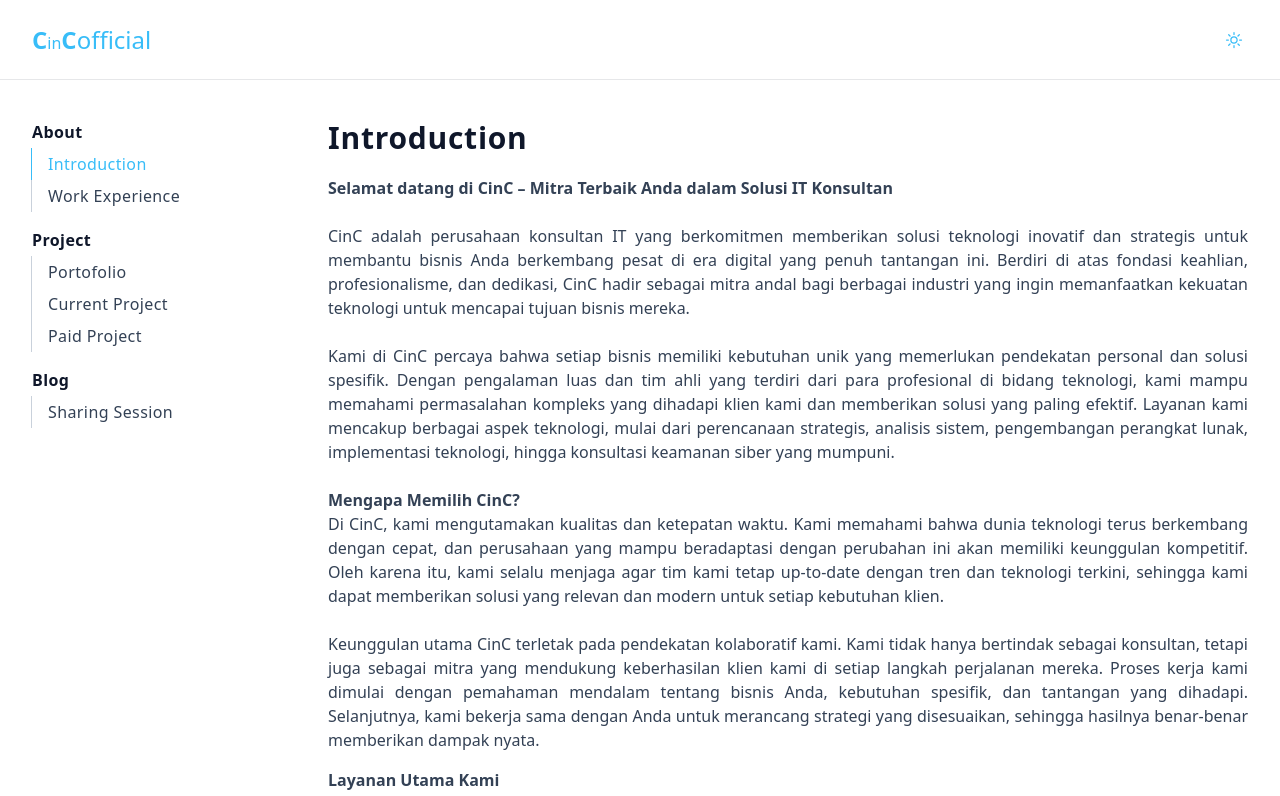
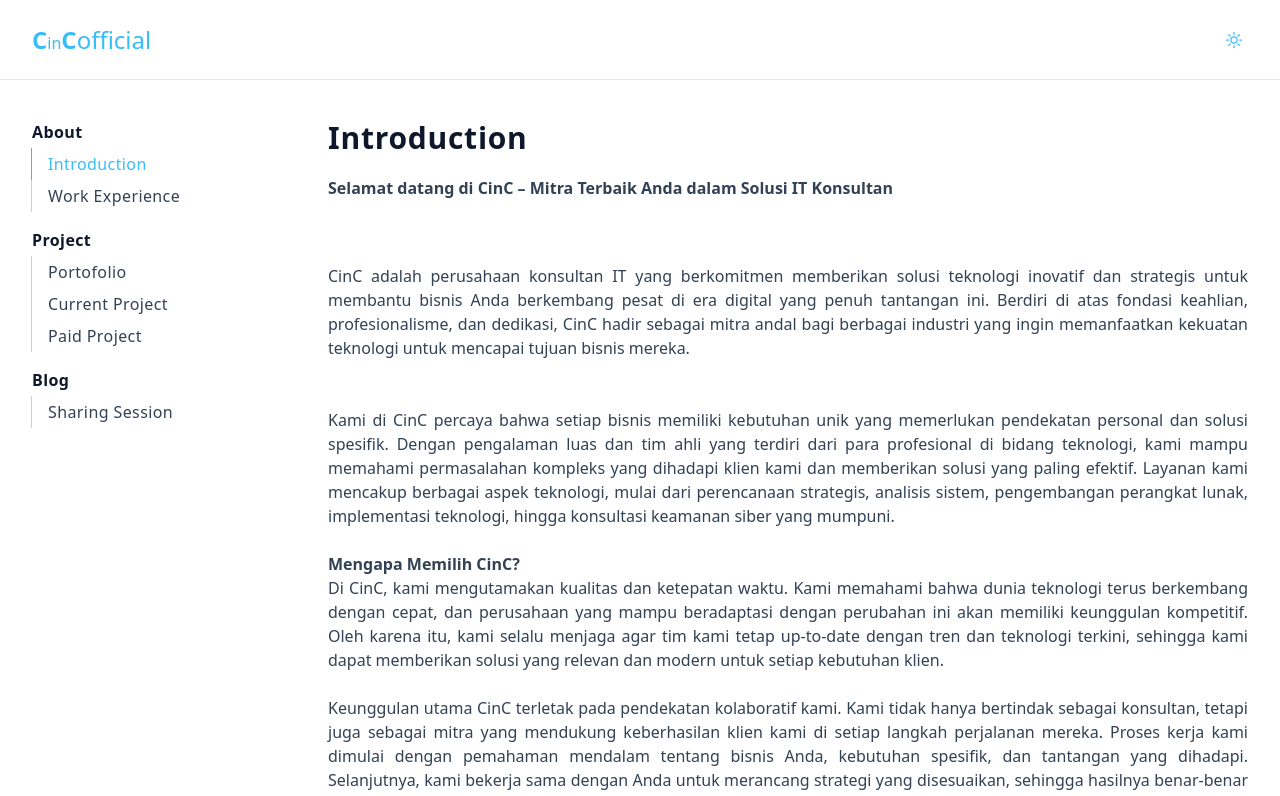
Before and after one commit to Habsyi2512/web-portofolio, a Next.js app: page / in a window 1280 px wide. Shown: the top 796 px of the page. Built offline with nearby package versions, Linux system fonts and the light colour scheme.

Commit message:
"Refactored paragraph structure and added line breaks in Page component"

```diff
--- a/src/app/page.tsx
+++ b/src/app/page.tsx
@@ -8,24 +8,27 @@ export default function Page() {
         <strong>
           Selamat datang di CinC – Mitra Terbaik Anda dalam Solusi IT Konsultan
         </strong>
+      </Paragraph>
       <br />
       <br />
+      <Paragraph>
         CinC adalah perusahaan konsultan IT yang berkomitmen memberikan solusi
         teknologi inovatif dan strategis untuk membantu bisnis Anda berkembang
         pesat di era digital yang penuh tantangan ini. Berdiri di atas fondasi
         keahlian, profesionalisme, dan dedikasi, CinC hadir sebagai mitra andal
         bagi berbagai industri yang ingin memanfaatkan kekuatan teknologi untuk
         mencapai tujuan bisnis mereka.
+      </Paragraph>
       <br />
       <br />
       Kami di CinC percaya bahwa setiap bisnis memiliki kebutuhan unik yang
-        memerlukan pendekatan personal dan solusi spesifik. Dengan pengalaman
-        luas dan tim ahli yang terdiri dari para profesional di bidang
-        teknologi, kami mampu memahami permasalahan kompleks yang dihadapi klien
-        kami dan memberikan solusi yang paling efektif. Layanan kami mencakup
-        berbagai aspek teknologi, mulai dari perencanaan strategis, analisis
-        sistem, pengembangan perangkat lunak, implementasi teknologi, hingga
-        konsultasi keamanan siber yang mumpuni.
+      memerlukan pendekatan personal dan solusi spesifik. Dengan pengalaman luas
+      dan tim ahli yang terdiri dari para profesional di bidang teknologi, kami
+      mampu memahami permasalahan kompleks yang dihadapi klien kami dan
+      memberikan solusi yang paling efektif. Layanan kami mencakup berbagai
+      aspek teknologi, mulai dari perencanaan strategis, analisis sistem,
+      pengembangan perangkat lunak, implementasi teknologi, hingga konsultasi
+      keamanan siber yang mumpuni.
       <br />
       <br />
       <strong>Mengapa Memilih CinC?</strong>
@@ -42,10 +45,9 @@ export default function Page() {
       tidak hanya bertindak sebagai konsultan, tetapi juga sebagai mitra yang
       mendukung keberhasilan klien kami di setiap langkah perjalanan mereka.
       Proses kerja kami dimulai dengan pemahaman mendalam tentang bisnis Anda,
-        kebutuhan spesifik, dan tantangan yang dihadapi. Selanjutnya, kami
-        bekerja sama dengan Anda untuk merancang strategi yang disesuaikan,
-        sehingga hasilnya benar-benar memberikan dampak nyata.
-      </Paragraph>
+      kebutuhan spesifik, dan tantangan yang dihadapi. Selanjutnya, kami bekerja
+      sama dengan Anda untuk merancang strategi yang disesuaikan, sehingga
+      hasilnya benar-benar memberikan dampak nyata.
       <Paragraph>
         <strong>Layanan Utama Kami</strong>
       </Paragraph>
```
Lines whose indentation alone changed are shown as unchanged.
